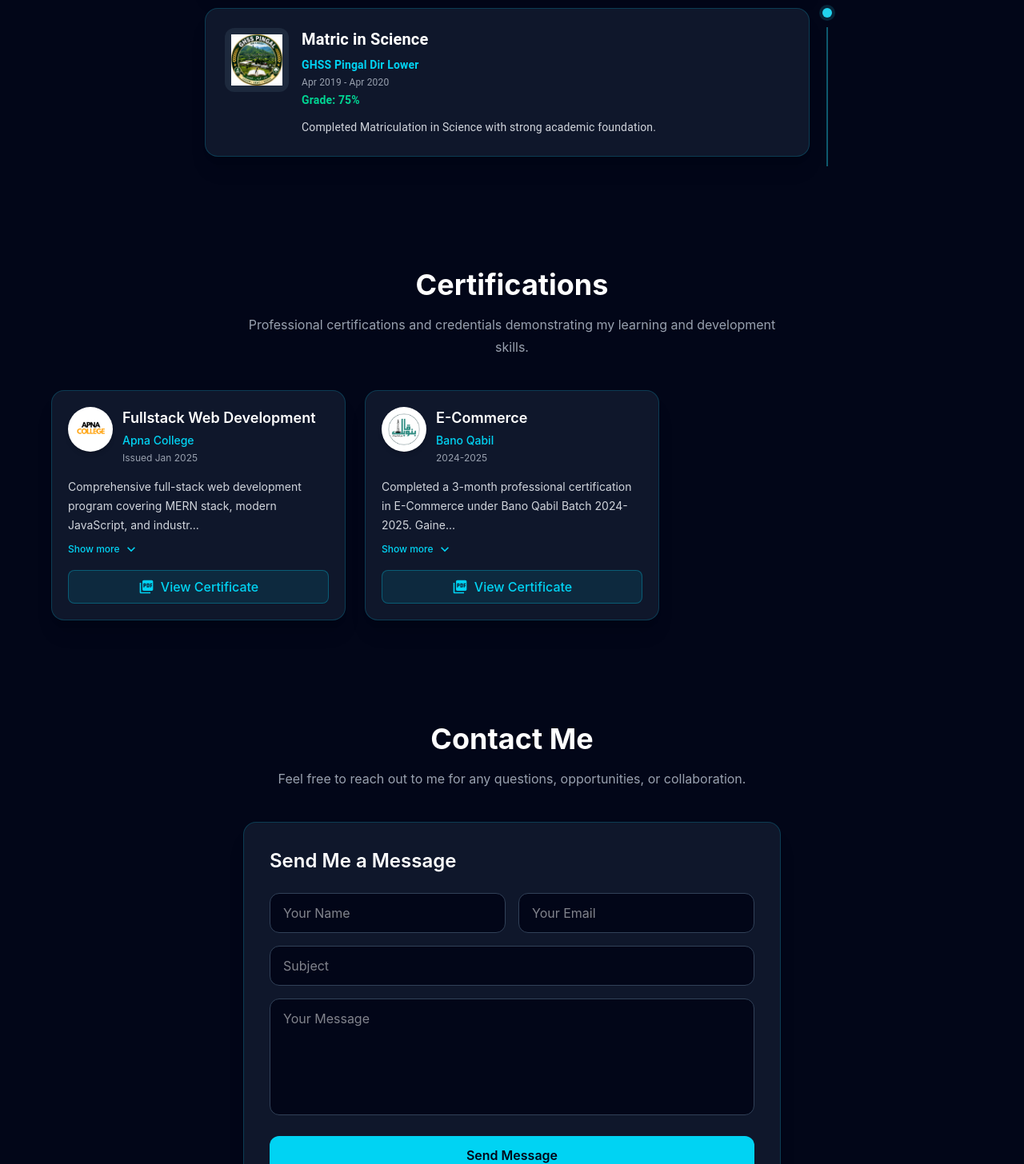
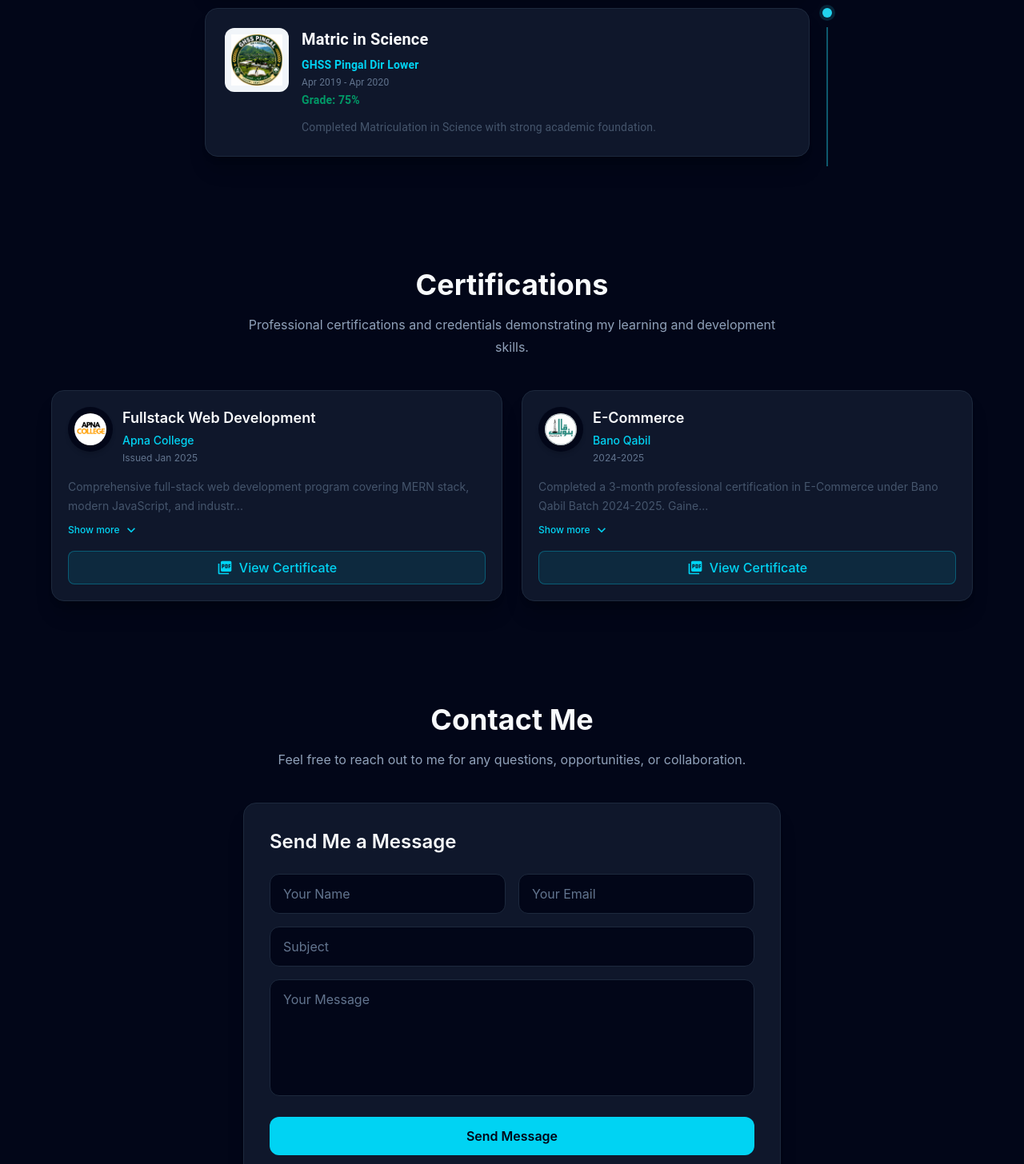
Before and after one commit to TariqTechie-dev/tariq-portfolio, a React (Vite) app: page / in a window 1280 px wide. Shown: the part 2974-4430 px from the top of the page at 80% size. Built offline with nearby package versions, Linux system fonts and the light colour scheme.

Commit message:
Update education certifications and contact sections

```diff
--- a/src/components/sections/CertificationCard.jsx
+++ b/src/components/sections/CertificationCard.jsx
@@ -19,11 +19,11 @@ const CertificationCard = ({ certification }) => {
   const shortDescription = certification.description.slice(0, 100);
 
   return (
-    <div className="rounded-2xl border border-cyan-400/20 bg-slate-900 p-5 shadow-xl transition-all duration-300 hover:-translate-y-1 hover:border-cyan-400/50 hover:shadow-cyan-400/10">
+    <div className="rounded-2xl border border-slate-800 bg-slate-900 p-5 shadow-xl shadow-black/20 transition-all duration-300 hover:-translate-y-1 hover:border-cyan-400/50 hover:shadow-cyan-400/10">
       {/* Logo, title and organization */}
 
       <div className="mb-4 flex items-start gap-3">
-        <div className="flex h-14 w-14 shrink-0 items-center justify-center rounded-full bg-white p-2 shadow-md">
+        <div className="flex h-14 w-14 shrink-0 items-center justify-center rounded-full bg-slate-950 p-2 shadow-md">
           <img
             src={certification.logo}
             alt={`${certification.organization} logo`}
@@ -32,7 +32,7 @@ const CertificationCard = ({ certification }) => {
         </div>
 
         <div className="min-w-0">
-          <h3 className="line-clamp-2 text-base font-semibold text-white sm:text-lg">
+          <h3 className="line-clamp-2 text-base font-semibold text-slate-50 sm:text-lg">
             {certification.title}
           </h3>
 
@@ -40,7 +40,7 @@ const CertificationCard = ({ certification }) => {
             {certification.organization}
           </p>
 
-          <p className="mt-1 text-xs text-gray-400">
+          <p className="mt-1 text-xs text-slate-500 dark:text-gray-400">
             {certification.date}
           </p>
         </div>
@@ -48,7 +48,7 @@ const CertificationCard = ({ certification }) => {
 
       {/* Description */}
       <div className="mb-4">
-        <p className="text-sm leading-6 text-gray-300">
+        <p className="text-sm leading-6 text-slate-600 dark:text-gray-300">
           {showFullDescription
             ? certification.description
             : `${shortDescription}...`}
--- a/src/components/sections/Certifications.jsx
+++ b/src/components/sections/Certifications.jsx
@@ -5,22 +5,22 @@ const Certifications = () => {
   return (
     <section
       id="certifications"
-      className="bg-slate-950 px-4 py-16 sm:px-6 lg:px-8"
+      className="bg-slate-950 px-4 py-16 text-slate-50 transition-colors duration-300 sm:px-6 lg:px-8"
     >
       <div className="mx-auto flex w-full max-w-6xl flex-col items-center">
         {/* Section Title */}
-        <h2 className="text-center text-3xl font-bold text-white sm:text-4xl">
+        <h2 className="text-center text-3xl font-bold text-slate-50 sm:text-4xl">
           Certifications
         </h2>
 
         {/* Section Description */}
-        <p className="mt-4 max-w-2xl text-center text-sm leading-7 text-gray-400 sm:text-base">
+        <p className="mt-4 max-w-2xl text-center text-sm leading-7 text-slate-400 sm:text-base">
           Professional certifications and credentials demonstrating my learning
           and development skills.
         </p>
 
         {/* Certifications Grid */}
-        <div className="mt-10 grid w-full grid-cols-1 gap-6 md:grid-cols-2 lg:grid-cols-3">
+        <div className="mt-10 grid w-full grid-cols-1 gap-6 md:grid-cols-2 lg:grid-cols-2">
           {certifications.map((certification) => (
             <CertificationCard
               key={certification.id}
--- a/src/components/sections/Contact.jsx
+++ b/src/components/sections/Contact.jsx
@@ -7,6 +7,7 @@ const Contact = () => {
     subject: "",
     message: "",
   });
+  const [submitMessage, setSubmitMessage] = useState("");
 
   const handleChange = (event) => {
     const { name, value } = event.target;
@@ -20,35 +21,43 @@ const Contact = () => {
   const handleSubmit = (event) => {
     event.preventDefault();
 
-    const mailtoLink = `mailto:tariqhussain.webdev@gmail.com?subject=${encodeURIComponent(
-      formData.subject
-    )}&body=${encodeURIComponent(
+    const recipient = "tariqhussain.webdev@gmail.com";
+    const subject = encodeURIComponent(formData.subject);
+    const body = encodeURIComponent(
       `Name: ${formData.name}\nEmail: ${formData.email}\n\n${formData.message}`
-    )}`;
+    );
+    const gmailLink = `https://mail.google.com/mail/?view=cm&fs=1&to=${recipient}&su=${subject}&body=${body}`;
 
-    window.location.href = mailtoLink;
+    const composeWindow = window.open(gmailLink, "_blank", "noopener,noreferrer");
+
+    if (composeWindow) {
+      setSubmitMessage("Gmail compose window opened. Please send your message from there.");
+      setFormData({ name: "", email: "", subject: "", message: "" });
+    } else {
+      setSubmitMessage("Please allow pop-ups for this site to open the email composer.");
+    }
   };
 
   return (
     <section
       id="contact"
-      className="bg-slate-950 px-4 py-16 sm:px-6 lg:px-8"
+      className="bg-slate-950 px-4 py-16 text-slate-50 transition-colors duration-300 sm:px-6 lg:px-8"
     >
       <div className="mx-auto flex w-full max-w-6xl flex-col items-center">
-        <h2 className="text-center text-3xl font-bold text-white sm:text-4xl">
+        <h2 className="text-center text-3xl font-bold text-slate-50 sm:text-4xl">
           Contact Me
         </h2>
 
-        <p className="mt-4 max-w-2xl text-center text-sm leading-7 text-gray-400 sm:text-base">
+        <p className="mt-4 max-w-2xl text-center text-sm leading-7 text-slate-400 sm:text-base">
           Feel free to reach out to me for any questions, opportunities, or
           collaboration.
         </p>
 
         <form
           onSubmit={handleSubmit}
-          className="mt-10 w-full max-w-2xl rounded-2xl border border-cyan-400/20 bg-slate-900 p-5 shadow-xl sm:p-8"
+          className="mt-10 w-full max-w-2xl rounded-2xl border border-slate-800 bg-slate-900 p-5 shadow-xl shadow-black/20 sm:p-8"
         >
-          <h3 className="mb-6 text-2xl font-semibold text-white">
+          <h3 className="mb-6 text-2xl font-semibold text-slate-50">
             Send Me a Message
           </h3>
 
@@ -60,7 +69,7 @@ const Contact = () => {
               value={formData.name}
               onChange={handleChange}
               required
-              className="rounded-xl border border-slate-700 bg-slate-950 px-4 py-3 text-white outline-none transition focus:border-cyan-400"
+              className="rounded-xl border border-slate-800 bg-slate-950 px-4 py-3 text-slate-50 outline-none transition placeholder:text-slate-500 focus:border-cyan-400"
             />
 
             <input
@@ -70,7 +79,7 @@ const Contact = () => {
               value={formData.email}
               onChange={handleChange}
               required
-              className="rounded-xl border border-slate-700 bg-slate-950 px-4 py-3 text-white outline-none transition focus:border-cyan-400"
+              className="rounded-xl border border-slate-800 bg-slate-950 px-4 py-3 text-slate-50 outline-none transition placeholder:text-slate-500 focus:border-cyan-400"
             />
           </div>
 
@@ -81,7 +90,7 @@ const Contact = () => {
             value={formData.subject}
             onChange={handleChange}
             required
-            className="mt-4 w-full rounded-xl border border-slate-700 bg-slate-950 px-4 py-3 text-white outline-none transition focus:border-cyan-400"
+            className="mt-4 w-full rounded-xl border border-slate-800 bg-slate-950 px-4 py-3 text-slate-50 outline-none transition placeholder:text-slate-500 focus:border-cyan-400"
           />
 
           <textarea
@@ -91,7 +100,7 @@ const Contact = () => {
             value={formData.message}
             onChange={handleChange}
             required
-            className="mt-4 w-full resize-none rounded-xl border border-slate-700 bg-slate-950 px-4 py-3 text-white outline-none transition focus:border-cyan-400"
+            className="mt-4 w-full resize-none rounded-xl border border-slate-800 bg-slate-950 px-4 py-3 text-slate-50 outline-none transition placeholder:text-slate-500 focus:border-cyan-400"
           />
 
           <button
@@ -100,6 +109,12 @@ const Contact = () => {
           >
             Send Message
           </button>
+
+          {submitMessage && (
+            <p className="mt-4 text-center text-sm text-cyan-400" role="status">
+              {submitMessage}
+            </p>
+          )}
         </form>
       </div>
     </section>
--- a/src/components/sections/Education.jsx
+++ b/src/components/sections/Education.jsx
@@ -13,7 +13,7 @@ const Education = () => {
   return (
     <section
       id="education"
-      className="bg-slate-950 px-4 py-16 sm:px-6 lg:px-8"
+      className="bg-slate-950 px-4 py-16 text-slate-50 transition-colors duration-300 sm:px-6 lg:px-8"
     >
       <div className="mx-auto max-w-6xl">
         <div className="mb-12 text-center">
@@ -21,11 +21,11 @@ const Education = () => {
             My Academic Journey
           </p>
 
-          <h2 className="text-3xl font-bold text-white sm:text-4xl">
+          <h2 className="text-3xl font-bold text-slate-50 sm:text-4xl">
             Education
           </h2>
 
-          <p className="mx-auto mt-4 max-w-2xl text-sm leading-7 text-gray-400 sm:text-base">
+          <p className="mx-auto mt-4 max-w-2xl text-sm leading-7 text-slate-400 sm:text-base">
             My educational background and academic achievements.
           </p>
         </div>
@@ -33,7 +33,7 @@ const Education = () => {
         <Timeline
           sx={{
             p: 0,
-            // Right alignment secure karne ke liye
+
             display: "flex",
             flexDirection: "column",
             alignItems: "center",
@@ -44,10 +44,10 @@ const Education = () => {
               key={educationItem.id}
               sx={{
                 "&::before": {
-                  display: "none", // Empty space remove karne ke liye
+                  display: "none",
                 },
                 width: "100%",
-                maxWidth: "800px", // Card container width match karne ke liye
+                maxWidth: "800px",
               }}
             >
               <TimelineContent sx={{ py: "12px", px: 2 }}>
@@ -63,7 +63,7 @@ const Education = () => {
                   }}
                 />
 
-                {/* Yahan se condition (index !== education.length - 1) hata di hai taake 3rd card ke sath bhi line bane */}
+
                 <TimelineConnector
                   sx={{
                     backgroundColor: "rgba(34, 211, 238, 0.4)",
--- a/src/components/sections/EducationCard.jsx
+++ b/src/components/sections/EducationCard.jsx
@@ -1,8 +1,8 @@
 const EducationCard = ({ education }) => {
   return (
-    <div className="w-full rounded-2xl border border-cyan-400/20 bg-slate-900 p-5 shadow-xl transition-all duration-300 hover:border-cyan-400/50 hover:shadow-cyan-400/10 sm:p-6">
+    <div className="w-full rounded-2xl border border-slate-800 bg-slate-900 p-5 shadow-xl shadow-black/20 transition-all duration-300 hover:border-cyan-400/50 hover:shadow-cyan-400/10 sm:p-6">
       <div className="flex flex-col items-center gap-4 sm:flex-row sm:items-start">
-        <div className="flex h-20 w-20 shrink-0 items-center justify-center rounded-xl bg-slate-800 p-2">
+        <div className="flex h-20 w-20 shrink-0 items-center justify-center rounded-xl bg-slate-100 p-2 dark:bg-slate-800">
           <img
             src={education.img}
             alt={education.school}
@@ -11,7 +11,7 @@ const EducationCard = ({ education }) => {
         </div>
 
         <div className="text-center sm:text-left">
-          <h3 className="text-lg font-bold leading-7 text-white sm:text-xl">
+          <h3 className="text-lg font-bold leading-7 text-slate-50 sm:text-xl">
             {education.degree}
           </h3>
 
@@ -19,15 +19,15 @@ const EducationCard = ({ education }) => {
             {education.school}
           </p>
 
-          <p className="mt-1 text-xs text-gray-400">
+          <p className="mt-1 text-xs text-slate-500 dark:text-gray-400">
             {education.date}
           </p>
 
-          <p className="mt-1 text-sm font-semibold text-emerald-400">
+          <p className="mt-1 text-sm font-semibold text-emerald-600 dark:text-emerald-400">
             Grade: {education.grade}
           </p>
 
-          <p className="mt-3 text-sm leading-6 text-gray-300">
+          <p className="mt-3 text-sm leading-6 text-slate-600 dark:text-gray-300">
             {education.desc}
           </p>
         </div>
```
